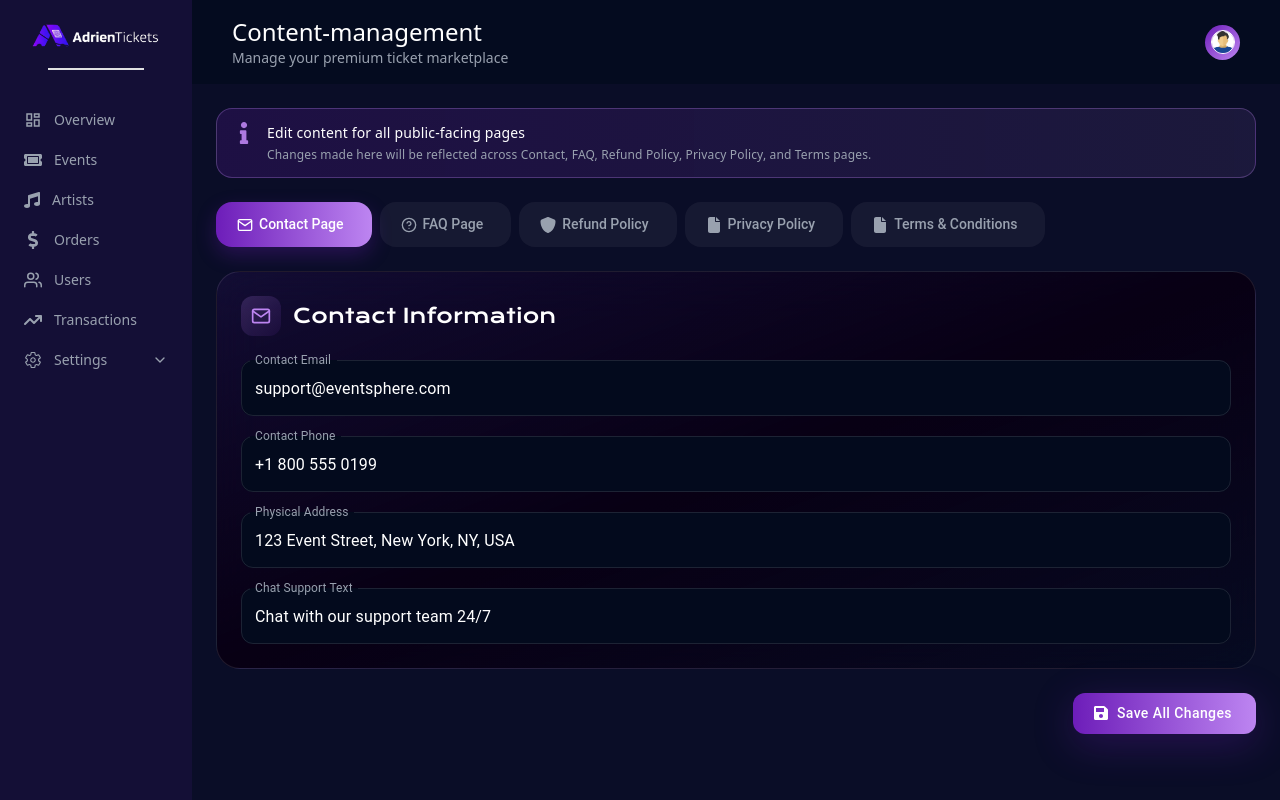
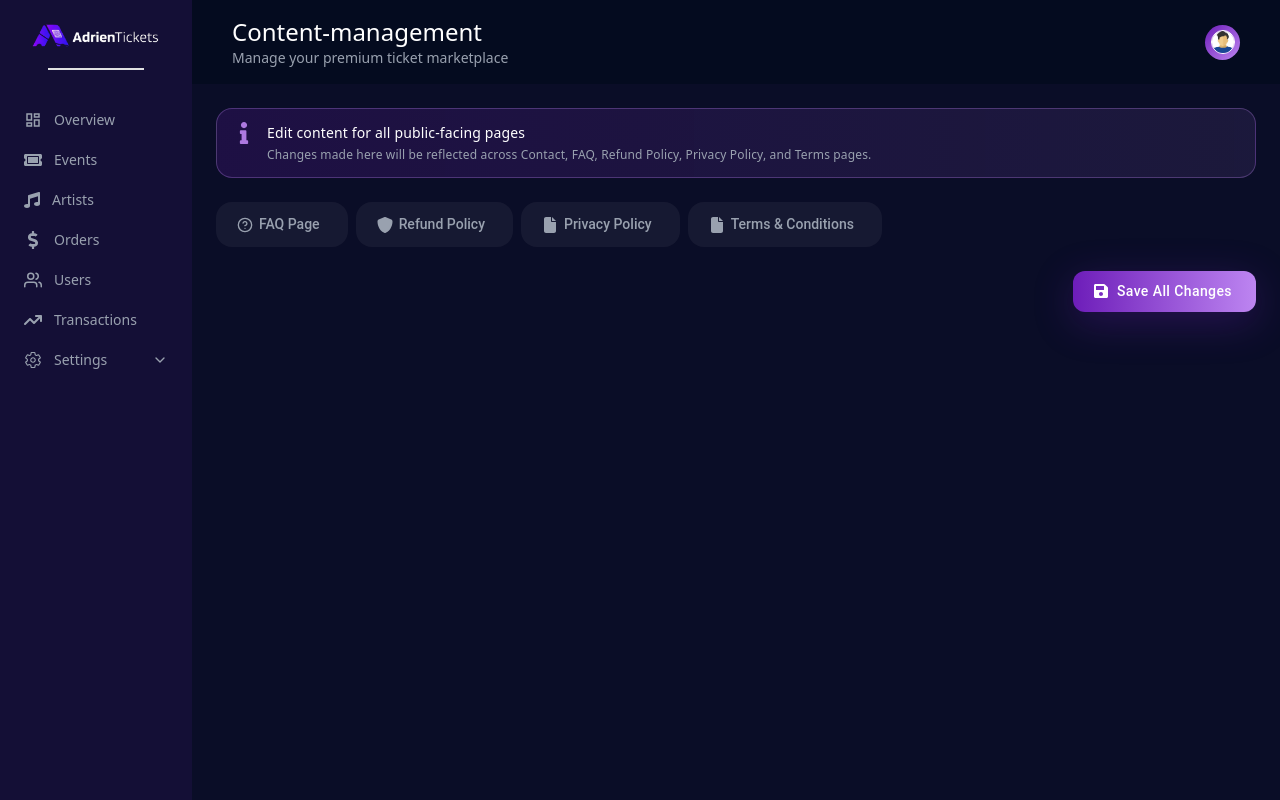
Before and after one commit to sparktechagency/ticket-booking-dashboard, a React (Vite) app: page /settings/content-management in a window 1280 px wide. Built offline with nearby package versions, Linux system fonts and the light colour scheme; no server answers; sample sign-in values are in the browser's storage.

Commit message:
Fixed Content Managementy

```diff
--- a/src/components/Dashboard/Settings/ContentManagement.jsx
+++ b/src/components/Dashboard/Settings/ContentManagement.jsx
@@ -22,7 +22,7 @@ export function ContentManagement() {
   };
 
   const sections = [
-    { id: "contact", label: "Contact Page", icon: FiMail },
+    // { id: "contact", label: "Contact Page", icon: FiMail },
     { id: "faq", label: "FAQ Page", icon: FiHelpCircle },
     { id: "refund", label: "Refund Policy", icon: FaShield },
     { id: "privacy", label: "Privacy Policy", icon: FaFile },
@@ -125,13 +125,13 @@ export function ContentManagement() {
       </div>
 
       {/* Contact Page Section */}
-      {activeSection === "contact" && (
+      {/* {activeSection === "contact" && (
         <ContactInfo
           cmsContent={cmsContent}
           setCmsContent={setCmsContent}
           textFieldStyles={textFieldStyles}
         />
-      )}
+      )} */}
 
       {/* FAQ Section */}
       {activeSection === "faq" && (
```
